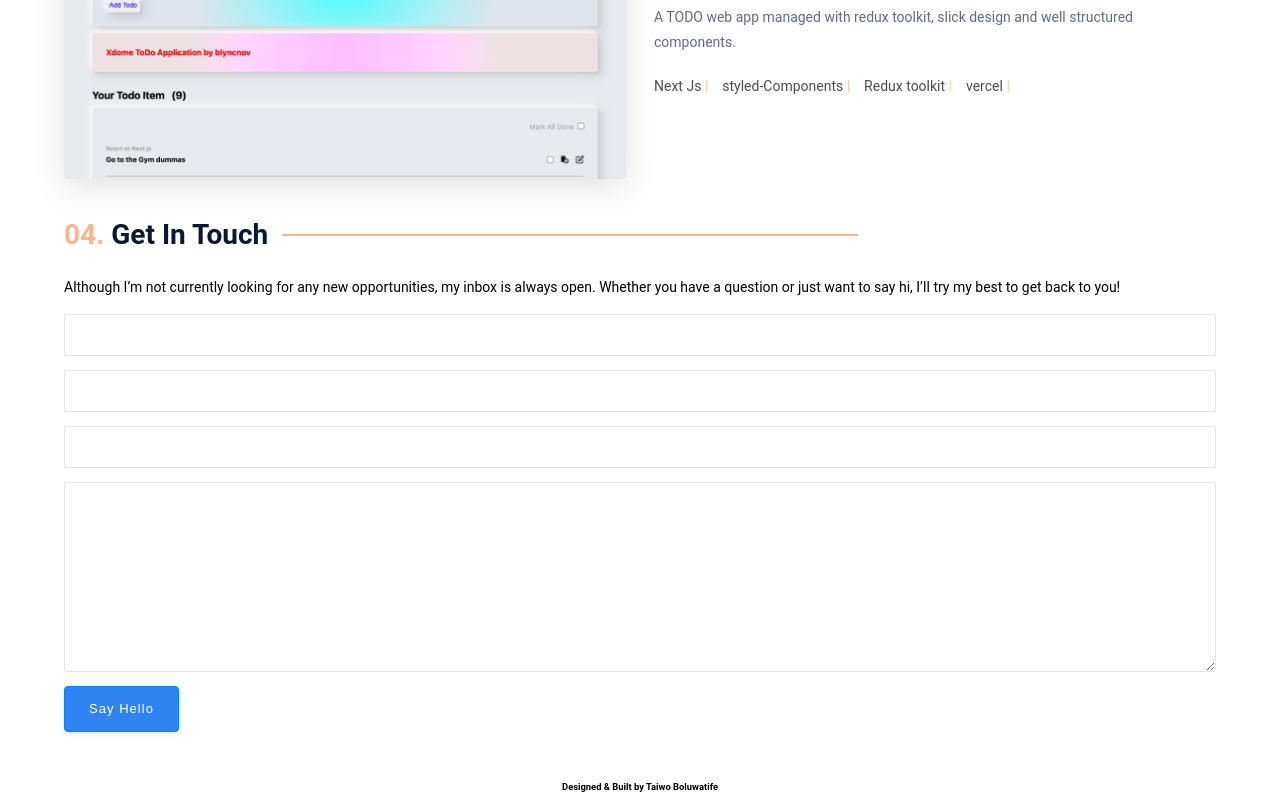
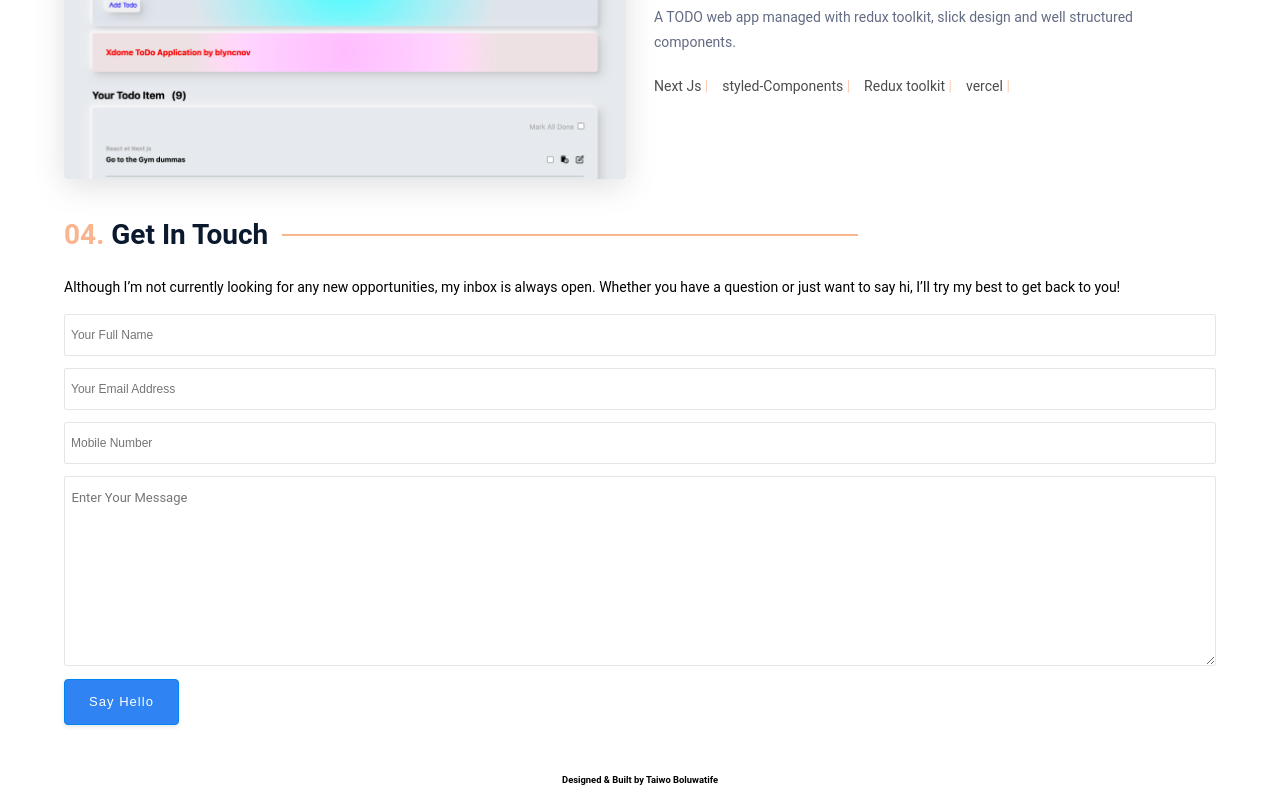
Before and after one commit to blyncnov/portfolioXd, a Next.js app: page / in a window 1280 px wide. Shown: the part 3419-4221 px from the top of the page. Built offline with nearby package versions, Linux system fonts and the light colour scheme.

Commit message:
new update p-web v9

```diff
--- a/components/Contact.jsx
+++ b/components/Contact.jsx
@@ -38,13 +38,13 @@ const Contact = (Status) => {
                                 Although I’m not currently looking for any new opportunities, my inbox is always open. Whether you have a question or just want to say hi, I’ll try my best to get back to you!
                             </Paragraph>
                             <FormContact>
-                                <input type="text" name="name" />
+                                <input type="text" name="name" placeholder="Your Full Name"/>
                                 <br />
-                                <input type="email" name="email" />
+                                <input type="email" name="email" placeholder="Your Email Address"/>
                                 <br />
-                                <input type="number" name="number" />
+                                <input type="number" name="number" placeholder='Mobile Number'/>
                                 <br />
-                                <textarea name="message" cols="30" rows="10">
+                                <textarea name="message" cols="30" rows="10" placeholder="Enter Your Message">
                                 </textarea>
                                 <FlexBoxToRow style={{ justifyContent: 'start' }}>
                                     <button type="submit">Say Hello</button>
--- a/styles/styled/Contact.js
+++ b/styles/styled/Contact.js
@@ -19,7 +19,7 @@ input, textarea{
     background-color: transparent;
     transition: all 0.5s ease-in-out;
     vertical-align: middle;
-    font-size: 14px;
+    font-size: 12px;
 
     &:focus{
         outline: none;
@@ -30,8 +30,10 @@ input, textarea{
 
 textarea{
     min-height: 190px;
+    font-size: 13px;
     overflow: auto;
-    padding: 10px 15px;
+     padding: 1em .5em;
+    font-family: 'Roboto', sans-serif;
 }
 
 button{
```
